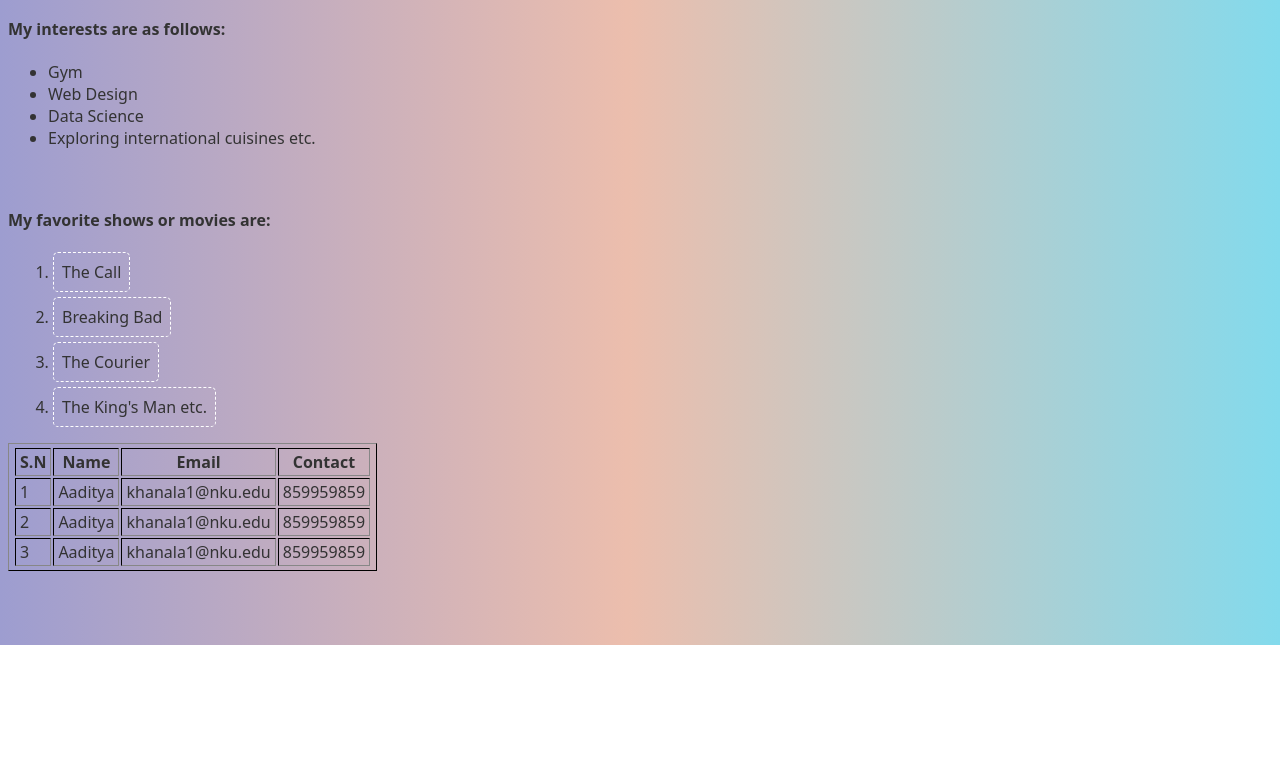
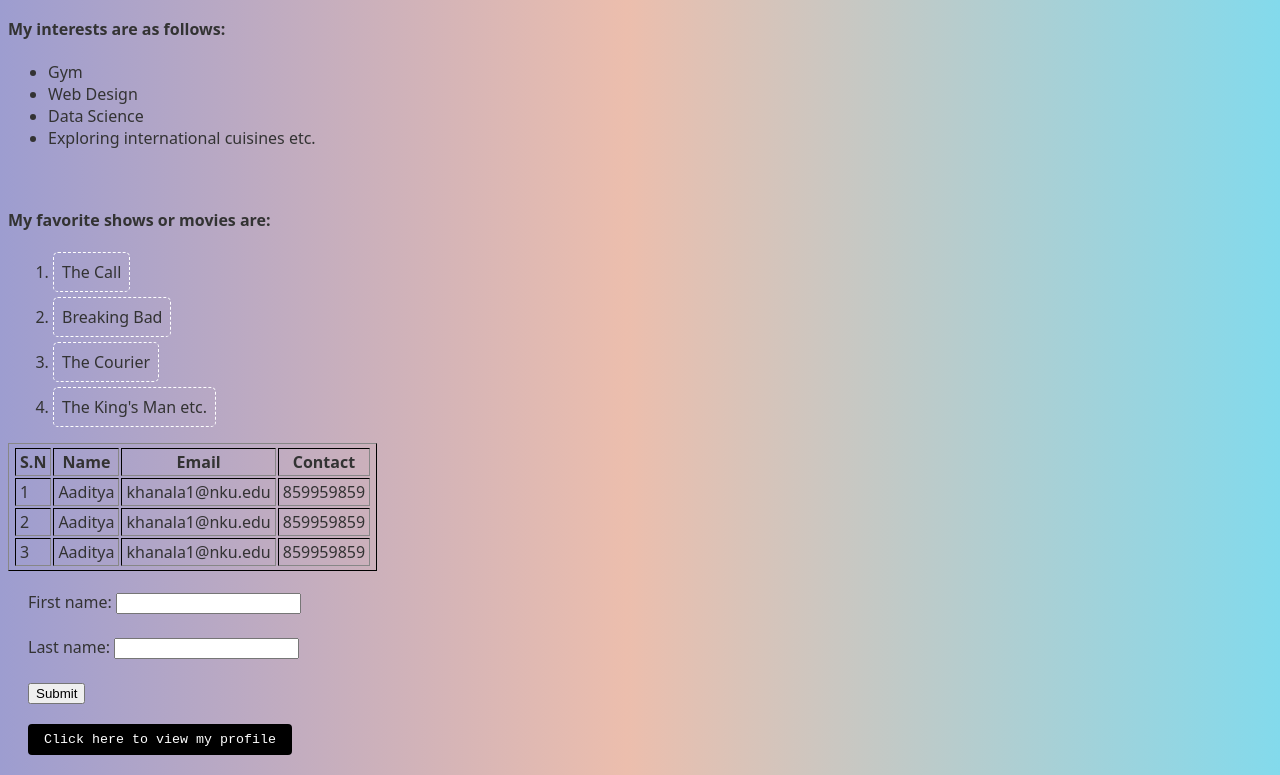
Before and after one commit to khanaladitya15/INF286Project, a plain HTML site: page index.html in a window 1280 px wide. Shown: the part 155-930 px from the top of the page. Before the commit the page ends 800 px from the top, so only its background shows below. Drawn offline with Linux system fonts and the light colour scheme.

Commit message:
form and a button was created and also styled using css.

```diff
--- a/index.html
+++ b/index.html
@@ -53,6 +53,17 @@
                 <td style="padding: 2px 4px;">859959859</td>
             </tr>
        </table>
-
+       <div class="inputClass">
+        <form action="/action_page.php">
+            <label for="fname">First name:</label>
+            <input type="text" id="fname" name="fname"><br><br>
+            <label for="lname">Last name:</label>
+            <input type="text" id="lname" name="lname"><br><br>
+            <input type="submit" value="Submit">
+          </form>
+       </div>
+    <div class="main-class">
+        <button class="btn-1">Click here to view my profile</button>
+    </div>
 </body>
 </html>
--- a/style.css
+++ b/style.css
@@ -18,3 +18,17 @@ background: linear-gradient(90deg, rgba(2,0,36,1) 0%, rgba(157,157,208,1) 0%, rg
     border-radius: 5px;
     width: fit-content;
 }
+.inputClass{
+    margin: 20px;
+}
+.main-class{
+    margin: 20px;
+}
+.btn-1{
+    padding: 8px 16px;
+    background-color: black;
+    color: white;
+    border: none;
+    border-radius: 4px;
+    font-family: 'Courier New', Courier, monospace;
+}
```
